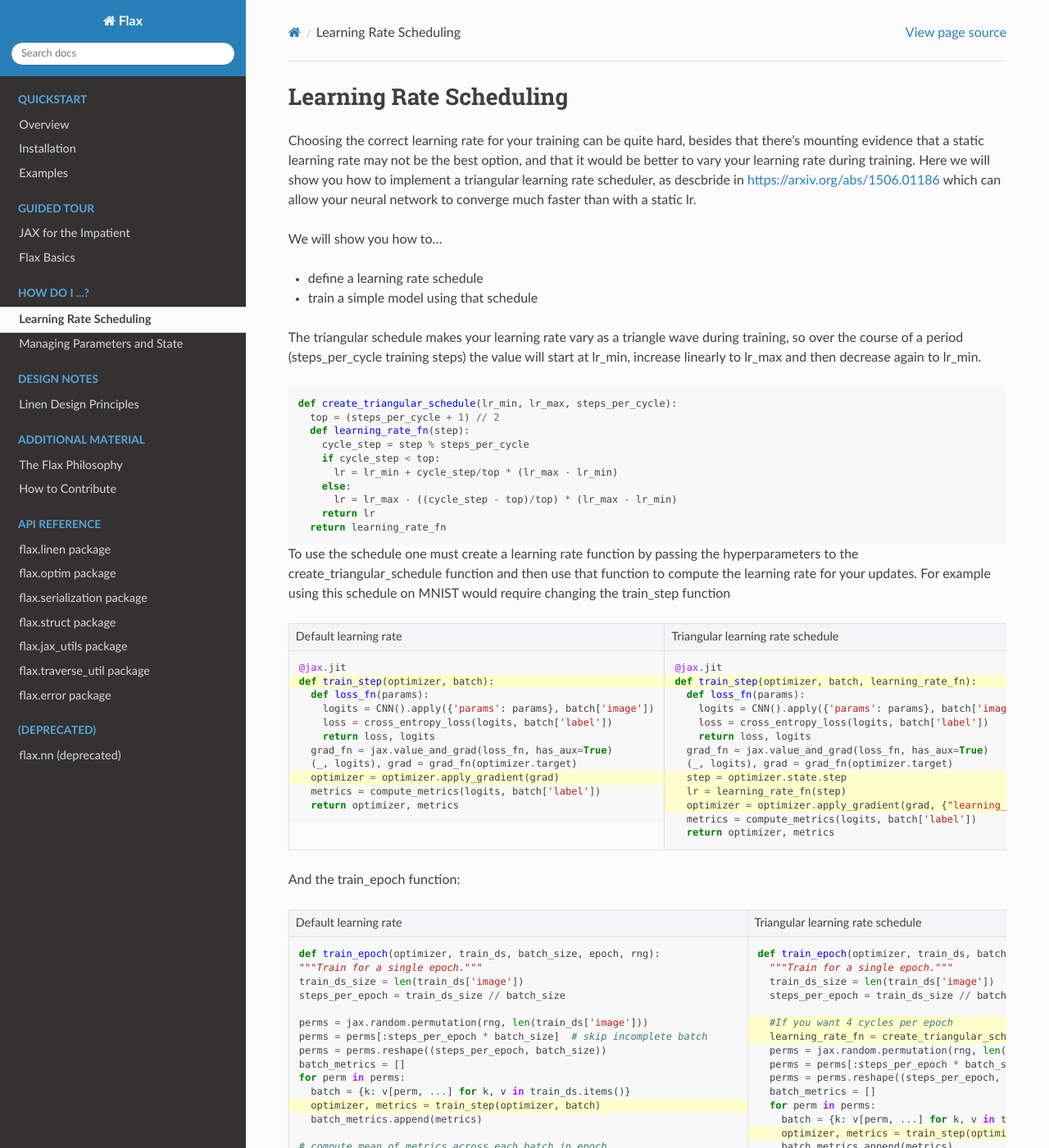
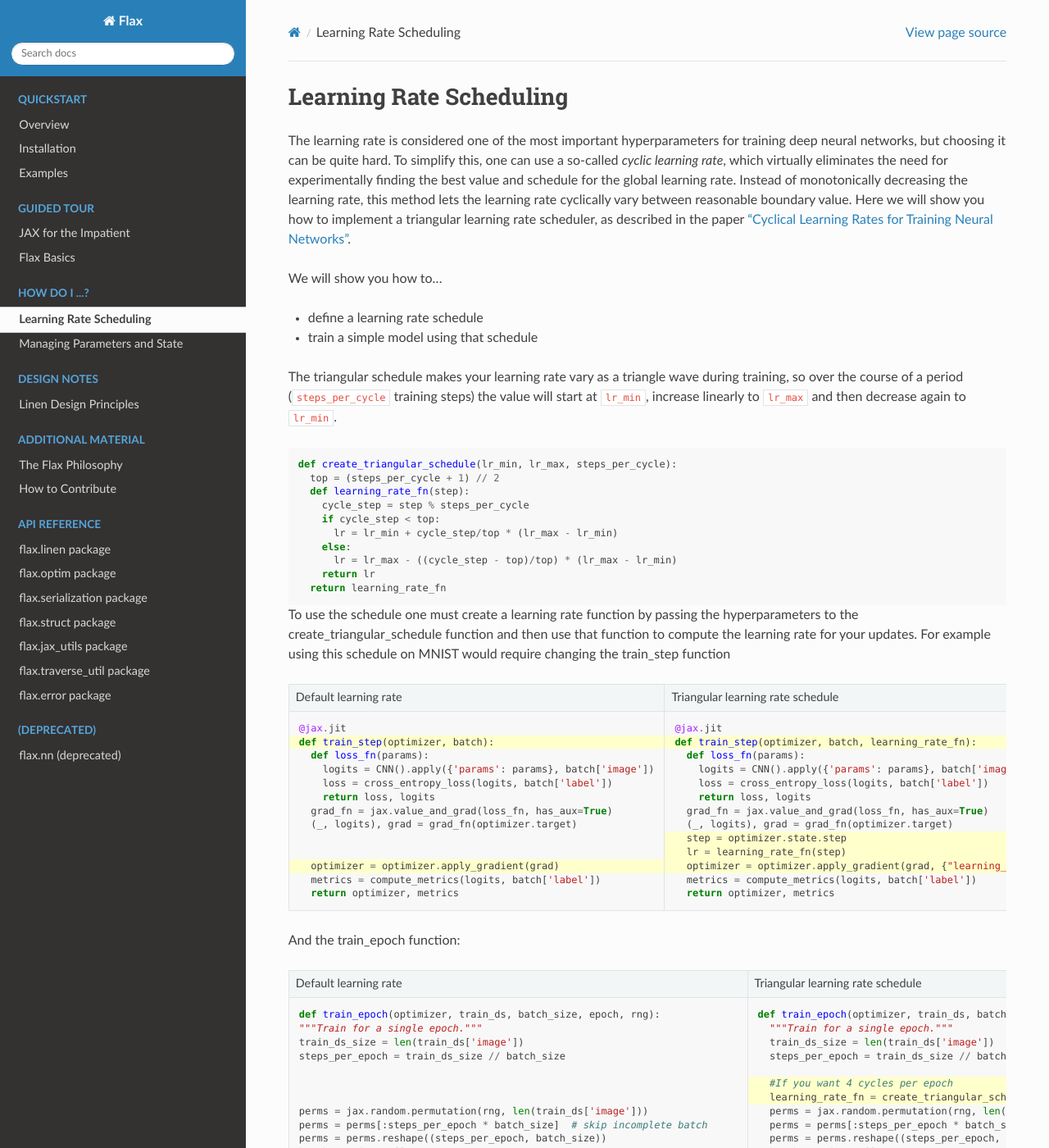
Before and after one commit to google/flax, a Sphinx documentation site: the page built from docs/howtos/lr_schedule.rst, in a window 1280 px wide and 1400 px high. Shown: the whole window at 82% size. Built offline with Sphinx 7.4.7 and the Read the Docs theme 2.0.0, drawn with Linux system fonts in a browser that asks for light colours; some of the changed text lies outside the part shown.

Commit message:
accpeted formating suggestions

```diff
--- a/docs/howtos/lr_schedule.rst
+++ b/docs/howtos/lr_schedule.rst
@@ -1,18 +1,22 @@
 Learning Rate Scheduling
 =============================
-
-Choosing the correct learning rate for your training can be quite hard, besides that there's mounting evidence that a static
-learning rate may not be the best option, and that it would be better to vary your learning rate during training.
-Here we will show you how to implement a triangular learning rate scheduler, as descbride in https://arxiv.org/abs/1506.01186
-which can allow your neural network to converge much faster than with a static lr.
+The learning rate is considered one of the most important hyperparameters for
+training deep neural networks, but choosing it can be quite hard.
+To simplify this, one can use a so-called *cyclic learning rate*, which
+virtually eliminates the need for experimentally finding the best value and
+schedule for the global learning rate. Instead of monotonically decreasing the
+learning rate, this method lets the learning rate cyclically vary between
+reasonable boundary value.
+Here we will show you how to implement a triangular learning rate scheduler,
+as described in the paper  `"Cyclical Learning Rates for Training Neural Networks" <https://arxiv.org/abs/1506.01186>`_.
 
 We will show you how to...
 
 * define a learning rate schedule
 * train a simple model using that schedule
 
-The triangular schedule makes your learning rate vary as a triangle wave during training, so over the course of a period (steps_per_cycle
-training steps) the value will start at lr_min, increase linearly to lr_max and then decrease again to lr_min.
+The triangular schedule makes your learning rate vary as a triangle wave during training, so over the course of a period (``steps_per_cycle``
+training steps) the value will start at ``lr_min``, increase linearly to ``lr_max`` and then decrease again to ``lr_min``.
 
 .. testcode::
 
@@ -44,6 +48,8 @@ For example using this schedule on MNIST would require changing the train_step f
       return loss, logits
     grad_fn = jax.value_and_grad(loss_fn, has_aux=True)
     (_, logits), grad = grad_fn(optimizer.target)
+
+
     optimizer = optimizer.apply_gradient(grad) #!
     metrics = compute_metrics(logits, batch['label'])
     return optimizer, metrics
@@ -58,7 +64,7 @@ For example using this schedule on MNIST would require changing the train_step f
     (_, logits), grad = grad_fn(optimizer.target)
     step = optimizer.state.step #!
     lr = learning_rate_fn(step) #!
-    optimizer = optimizer.apply_gradient(grad, {"learning_rate":lr}) #!
+    optimizer = optimizer.apply_gradient(grad, {"learning_rate": lr}) #!
     metrics = compute_metrics(logits, batch['label'])
     return optimizer, metrics
 
@@ -72,6 +78,8 @@ And the train_epoch function:
   """Train for a single epoch."""
   train_ds_size = len(train_ds['image'])
   steps_per_epoch = train_ds_size // batch_size
+
+
 
   perms = jax.random.permutation(rng, len(train_ds['image']))
   perms = perms[:steps_per_epoch * batch_size]  # skip incomplete batch
```
Also changed, not shown: other parts of docs/howtos/lr_schedule.rst (+7 -7 lines).
